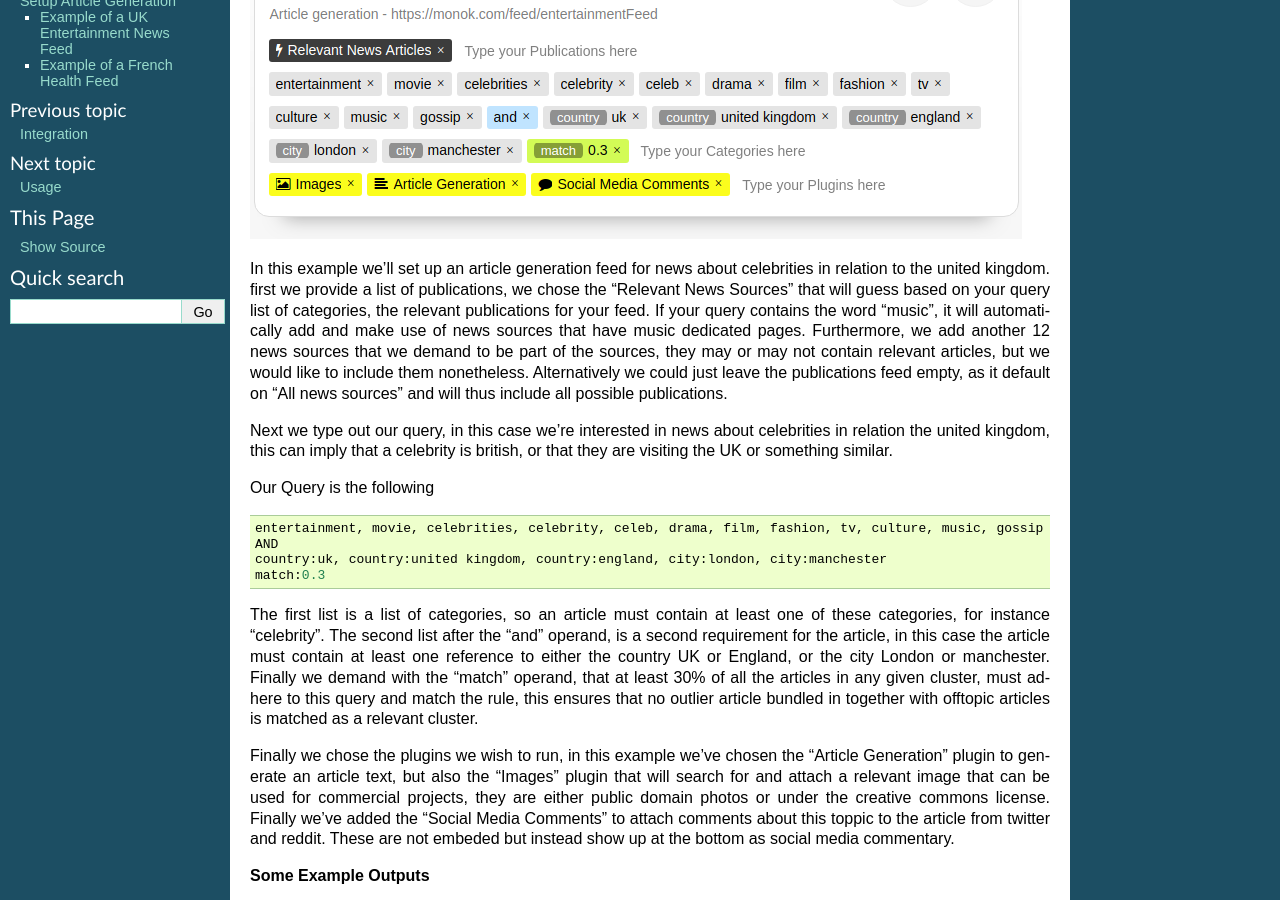
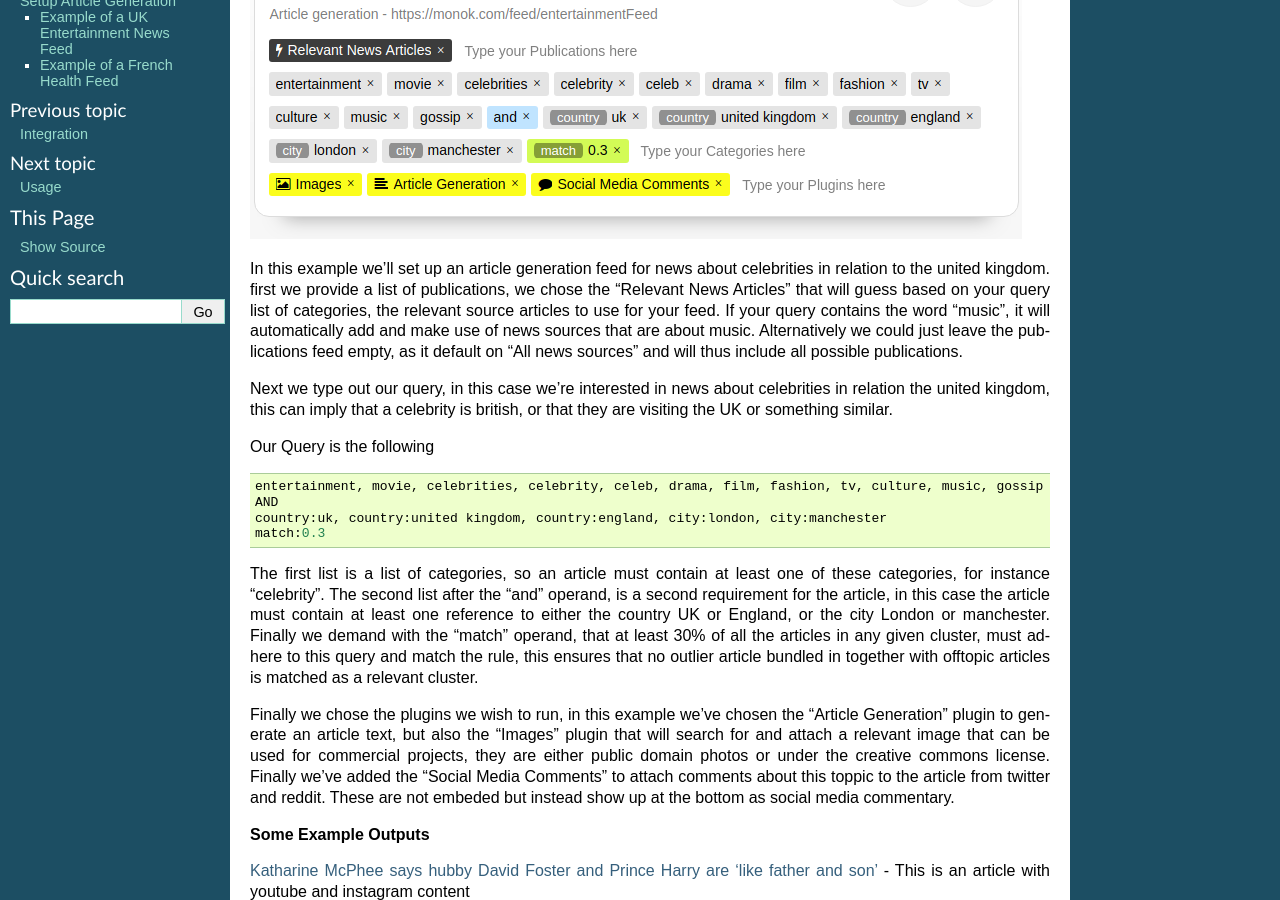
Before and after one commit to monoklabs/monok-docs, a Sphinx documentation site: the page built from docs/setupnewfeed.rst, in a window 1280 px wide and 900 px high, scrolled down 347 px. Built offline with Sphinx 7.4.7, drawn with Linux system fonts in a browser that asks for light colours.

Commit message:
Update setupnewfeed.rst

```diff
--- a/docs/setupnewfeed.rst
+++ b/docs/setupnewfeed.rst
@@ -14,7 +14,8 @@ Example of a UK Entertainment News Feed
 .. image:: images/entertainmentfeed.png
 
 In this example we'll set up an article generation feed for news about celebrities in relation to the united kingdom.
-first we provide a list of publications, we chose the "Relevant News Sources" that will guess based on your query list of categories, the relevant publications for your feed. If your query contains the word "music", it will automatically add and make use of news sources that have music dedicated pages. Furthermore, we add another 12 news sources that we demand to be part of the sources, they may or may not contain relevant articles, but we would like to include them nonetheless. Alternatively we could just leave the publications feed empty, as it default on "All news sources" and will thus include all possible publications.
+first we provide a list of publications, we chose the "Relevant News Articles" that will guess based on your query list of categories, the relevant source articles to use for your feed. If your query contains the word "music", it will automatically add and make use of news sources that are about music.
+Alternatively we could just leave the publications feed empty, as it default on "All news sources" and will thus include all possible publications.
 
 Next we type out our query, in this case we're interested in news about celebrities in relation the united kingdom, this can imply that a celebrity is british, or that they are visiting the UK or something similar.
 
```
